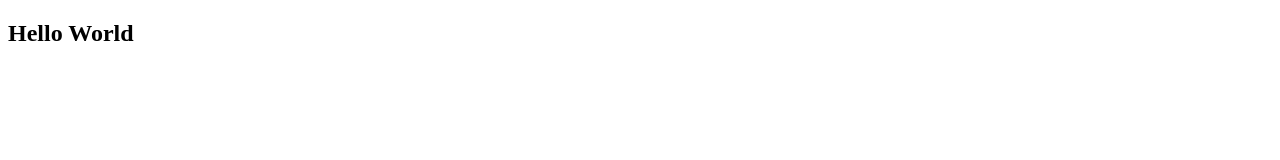
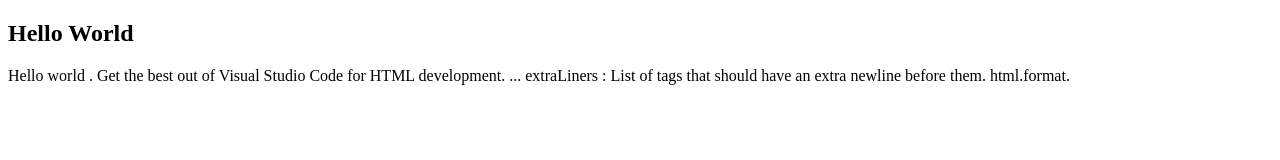
Before and after one commit to Sakhawat71/website2, a plain HTML site: page index.html in a window 1280 px wide. Drawn offline with Linux system fonts and the light colour scheme.

Commit message:
css file add

```diff
--- a/index.html
+++ b/index.html
@@ -5,9 +5,15 @@
     <meta http-equiv="X-UA-Compatible" content="IE=edge">
     <meta name="viewport" content="width=device-width, initial-scale=1.0">
     <title>secend website</title>
+    <link rel="stylesheet" href="style.css">
 </head>
 <body>
-    <h2>Hello World</h2>
+    <section>
+        <h2>Hello World</h2>
+        <p>Hello world . Get the best out of Visual Studio Code for HTML development. ... extraLiners : List of tags that should have an extra newline before them. html.format. </p>
+    </section>
+
+
 
 </body>
 </html>
```
Also changed, not shown: style.css (added).
